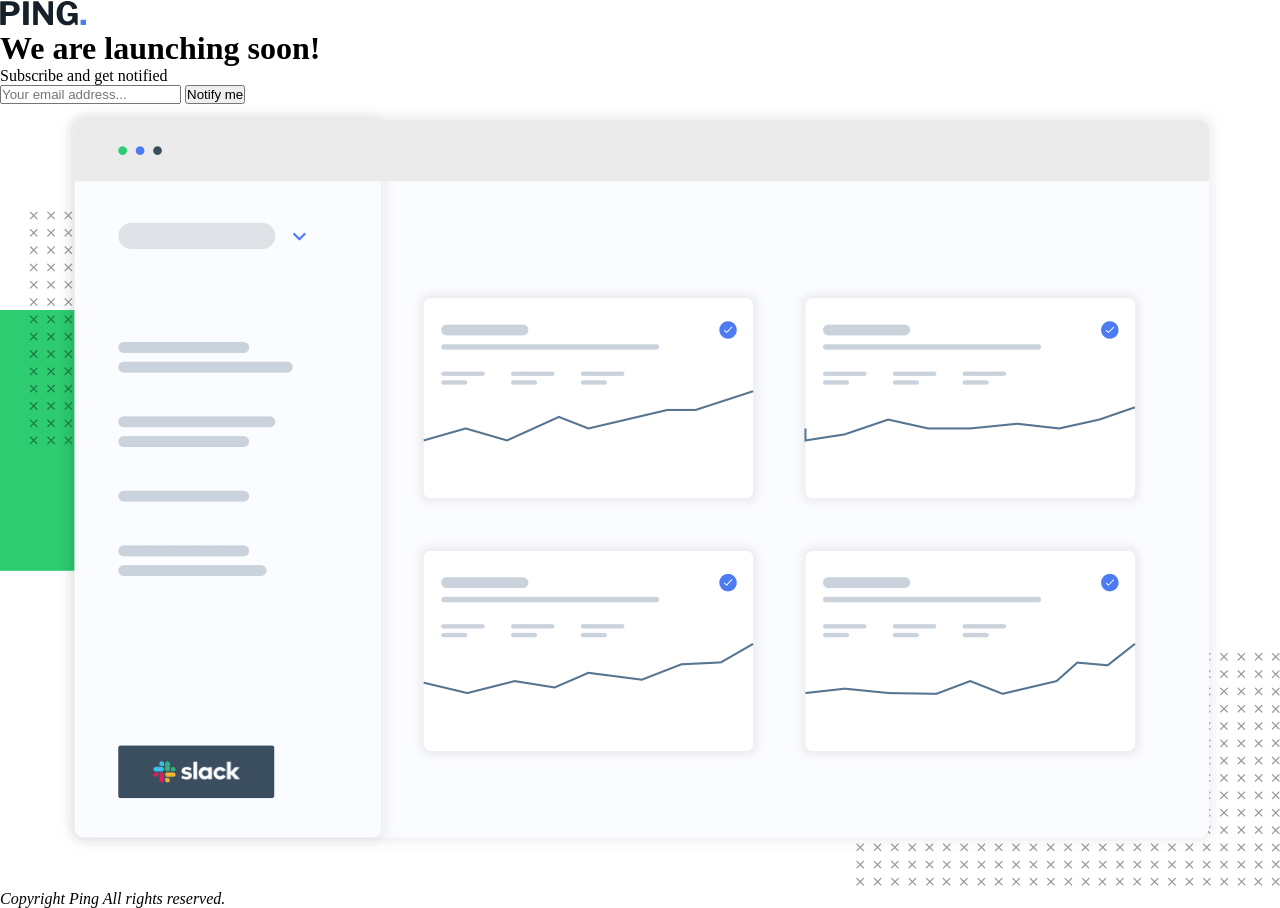
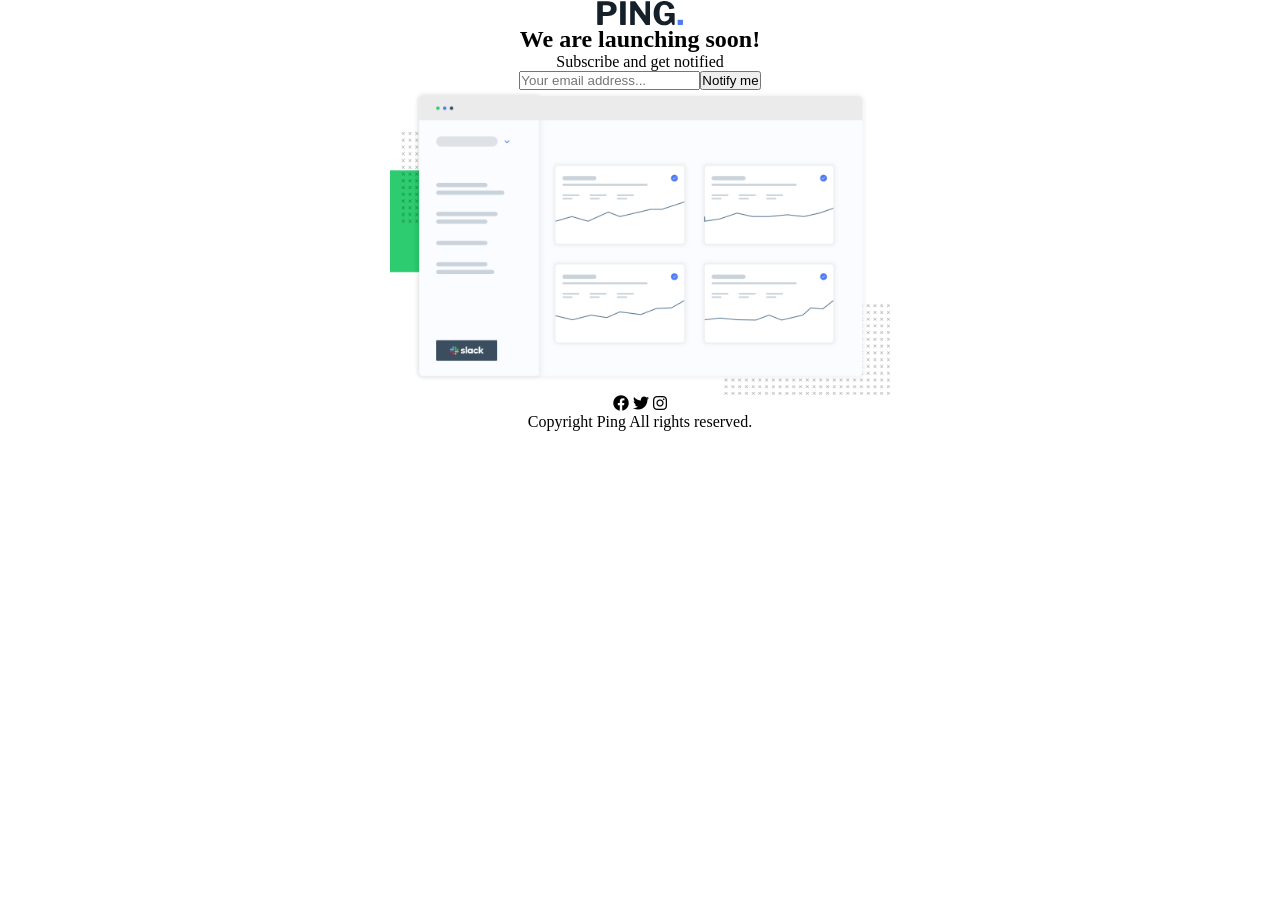
Before and after one commit to khaekelvin/coming-soon-page, a plain HTML site: page index.html in a window 1280 px wide. After the commit the page ends 800 px from the top, so only its background shows below. Drawn offline with Linux system fonts and the light colour scheme.

Commit message:
centered

```diff
--- a/index.html
+++ b/index.html
@@ -4,23 +4,33 @@
 <head>
     <meta charset="UTF-8">
     <meta name="viewport" content="width=device-width, initial-scale=1.0">
+    <link rel="stylesheet" href="https://cdnjs.cloudflare.com/ajax/libs/font-awesome/6.4.2/css/all.min.css"
+        integrity="sha512-z3gLpd7yknf1YoNbCzqRKc4qyor8gaKU1qmn+CShxbuBusANI9QpRohGBreCFkKxLhei6S9CQXFEbbKuqLg0DA=="
+        crossorigin="anonymous" referrerpolicy="no-referrer" />
     <link rel="stylesheet" href="style.css">
     <title>Document</title>
 </head>
 
 <body>
-    <img src="/images/logo.svg" alt="">
-    <h1>We are launching <b>soon!</b></h1>
-    <p>Subscribe and get notified</p>
-    <div>
+    <img class="img1" src="/images/logo.svg" alt="">
+    <section class="mid">
+        <h1>We are launching <b>soon!</b></h1>
+        <p>Subscribe and get notified</p>
+    </section>
+
+    <div class="bot">
         <input type="text" placeholder="Your email address...">
         <button class="btn">Notify me</button>
     </div>
-    <img src="/images/illustration-dashboard.png" alt="">
-    <div class="icons">
-        <i id="twitter"><a target="_blank"></a>
-    </div>
-    <p>Copyright Ping All rights reserved.</p>
+    <img class="img2" src="/images/illustration-dashboard.png" alt="">
+    <footer>
+        <div class="icons">
+            <i class="fa-brands fa-facebook"></i>
+            <i class="fa-brands fa-twitter"></i>
+            <i class="fa-brands fa-instagram"></i>
+        </div>
+        <p>Copyright Ping All rights reserved.</p>
+    </footer>
     <script src="index.js"></script>
 </body>
 
--- a/style.css
+++ b/style.css
@@ -3,3 +3,29 @@
   margin: 0;
   box-sizing: border-box;
 }
+
+.img2 {
+  width: 500px;
+  display: block;
+  margin-left: auto;
+  margin-right: auto;
+}
+
+.img1 {
+  display: block;
+  margin-left: auto;
+  margin-right: auto;
+}
+
+.mid {
+  text-align: center;
+}
+
+.bot {
+  display: flex;
+  justify-content: center;
+}
+
+footer {
+  text-align: center;
+}
```
